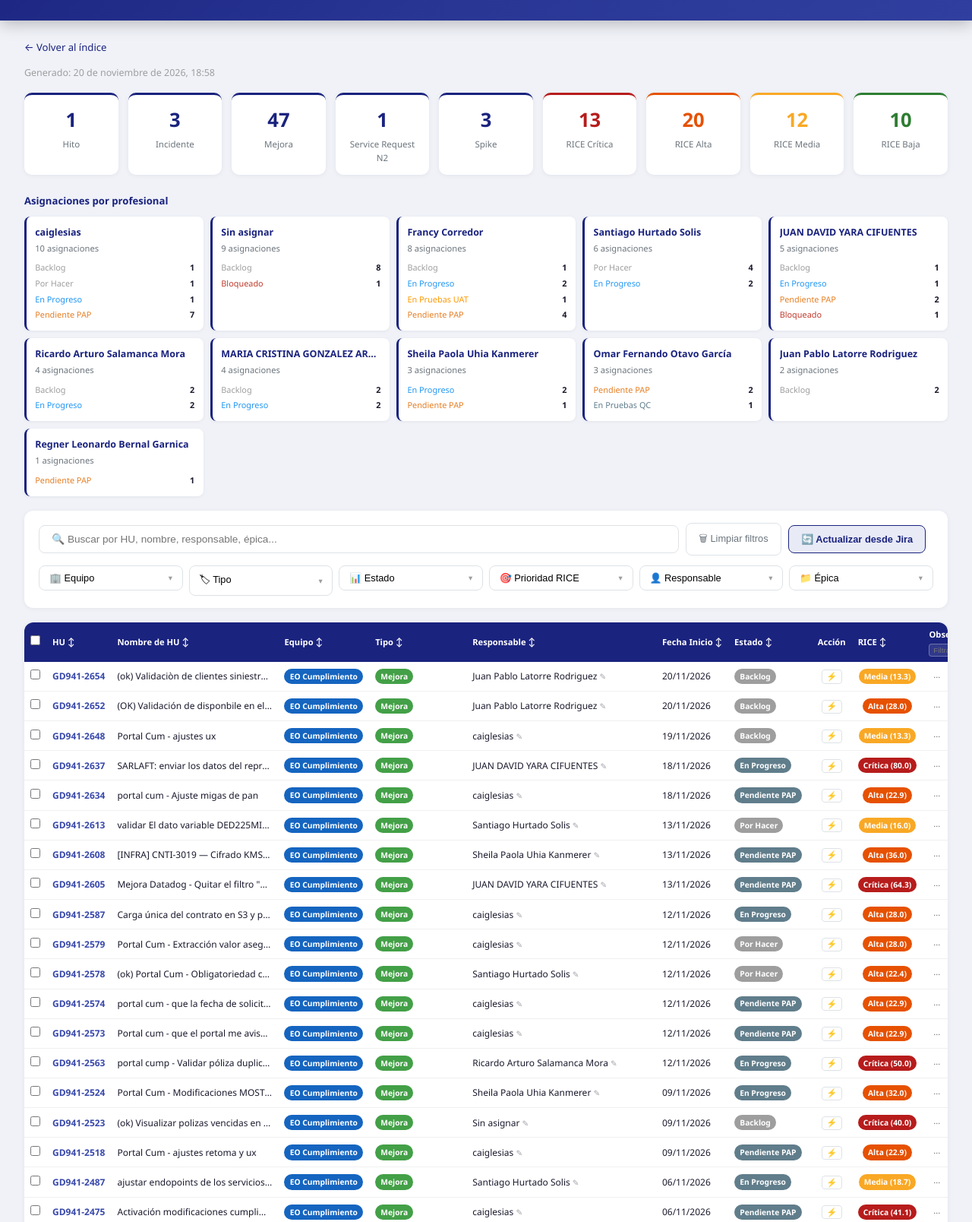
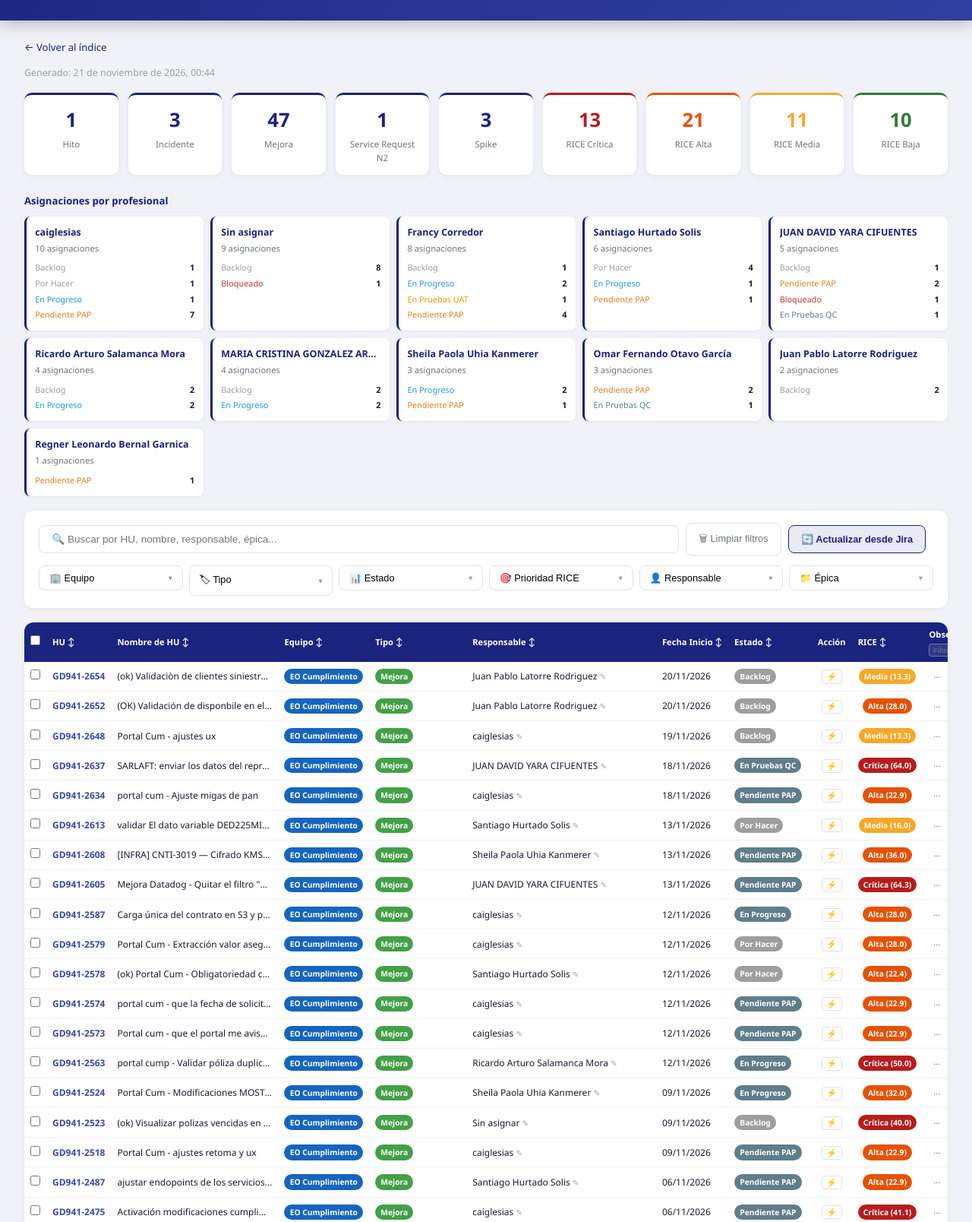
Before and after one commit to cristiancarreno-debug/mdsb-analisis, a plain HTML site: page extracto-incidencias-en-curso.html in a window 1280 px wide. Shown: the part 200-1808 px from the top of the page at 76% size. Drawn offline with Linux system fonts and the light colour scheme.

Commit message:
auto: refresh 2026-11-21 00:44 UTC

```diff
--- a/extracto-incidencias-en-curso.html
+++ b/extracto-incidencias-en-curso.html
@@ -141,7 +141,7 @@ footer{text-align:center;padding:1.2rem;color:#9e9e9e;font-size:.78rem;border-to
 </header>
 <main>
   <a href="index.html" class="back-link">← Volver al índice</a>
-  <p style="color:#9e9e9e;font-size:.78rem;margin-bottom:1rem">Generado: 20 de noviembre de 2026, 18:58</p>
+  <p style="color:#9e9e9e;font-size:.78rem;margin-bottom:1rem">Generado: 21 de noviembre de 2026, 00:44</p>
 
   <div class="kpis">
     <div class="kpi"><div class="n">1</div><div class="l">Hito</div></div>
@@ -150,8 +150,8 @@ footer{text-align:center;padding:1.2rem;color:#9e9e9e;font-size:.78rem;border-to
     <div class="kpi"><div class="n">1</div><div class="l">Service Request N2</div></div>
     <div class="kpi"><div class="n">3</div><div class="l">Spike</div></div>
     <div class="kpi" style="border-top-color:#b71c1c"><div class="n" style="color:#b71c1c">13</div><div class="l">RICE Crítica</div></div>
-    <div class="kpi" style="border-top-color:#e65100"><div class="n" style="color:#e65100">20</div><div class="l">RICE Alta</div></div>
-    <div class="kpi" style="border-top-color:#f9a825"><div class="n" style="color:#f9a825">12</div><div class="l">RICE Media</div></div>
+    <div class="kpi" style="border-top-color:#e65100"><div class="n" style="color:#e65100">21</div><div class="l">RICE Alta</div></div>
+    <div class="kpi" style="border-top-color:#f9a825"><div class="n" style="color:#f9a825">11</div><div class="l">RICE Media</div></div>
     <div class="kpi" style="border-top-color:#2e7d32"><div class="n" style="color:#2e7d32">10</div><div class="l">RICE Baja</div></div>
   </div>
 
@@ -184,15 +184,16 @@ footer{text-align:center;padding:1.2rem;color:#9e9e9e;font-size:.78rem;border-to
         <div style="font-size:.78rem;font-weight:700;color:#1a237e;margin-bottom:.1rem;white-space:nowrap;overflow:hidden;text-overflow:ellipsis" title="Santiago Hurtado Solis">Santiago Hurtado Solis</div>
         <div style="font-size:.7rem;color:#6c757d;margin-bottom:.4rem">6 asignaciones</div>
         <div style="display:flex;justify-content:space-between;font-size:.68rem;padding:.1rem 0"><span style="color:#9e9e9e">Por Hacer</span><span style="font-weight:600">4</span></div>
-        <div style="display:flex;justify-content:space-between;font-size:.68rem;padding:.1rem 0"><span style="color:#2196F3">En Progreso</span><span style="font-weight:600">2</span></div>
+        <div style="display:flex;justify-content:space-between;font-size:.68rem;padding:.1rem 0"><span style="color:#2196F3">En Progreso</span><span style="font-weight:600">1</span></div>
+        <div style="display:flex;justify-content:space-between;font-size:.68rem;padding:.1rem 0"><span style="color:#e67e22">Pendiente PAP</span><span style="font-weight:600">1</span></div>
       </div>
       <div style="background:#fff;border-radius:8px;padding:.7rem;box-shadow:0 1px 4px rgba(0,0,0,.06);border-left:3px solid #1a237e">
         <div style="font-size:.78rem;font-weight:700;color:#1a237e;margin-bottom:.1rem;white-space:nowrap;overflow:hidden;text-overflow:ellipsis" title="JUAN DAVID YARA CIFUENTES">JUAN DAVID YARA CIFUENTES</div>
         <div style="font-size:.7rem;color:#6c757d;margin-bottom:.4rem">5 asignaciones</div>
         <div style="display:flex;justify-content:space-between;font-size:.68rem;padding:.1rem 0"><span style="color:#9e9e9e">Backlog</span><span style="font-weight:600">1</span></div>
-        <div style="display:flex;justify-content:space-between;font-size:.68rem;padding:.1rem 0"><span style="color:#2196F3">En Progreso</span><span style="font-weight:600">1</span></div>
         <div style="display:flex;justify-content:space-between;font-size:.68rem;padding:.1rem 0"><span style="color:#e67e22">Pendiente PAP</span><span style="font-weight:600">2</span></div>
         <div style="display:flex;justify-content:space-between;font-size:.68rem;padding:.1rem 0"><span style="color:#c0392b">Bloqueado</span><span style="font-weight:600">1</span></div>
+        <div style="display:flex;justify-content:space-between;font-size:.68rem;padding:.1rem 0"><span style="color:#607d8b">En Pruebas QC</span><span style="font-weight:600">1</span></div>
       </div>
       <div style="background:#fff;border-radius:8px;padding:.7rem;box-shadow:0 1px 4px rgba(0,0,0,.06);border-left:3px solid #1a237e">
         <div style="font-size:.78rem;font-weight:700;color:#1a237e;margin-bottom:.1rem;white-space:nowrap;overflow:hidden;text-overflow:ellipsis" title="Ricardo Arturo Salamanca Mora">Ricardo Arturo Salamanca Mora</div>
@@ -283,10 +284,10 @@ footer{text-align:center;padding:1.2rem;color:#9e9e9e;font-size:.78rem;border-to
         <div class="fl">
           <label><input type="checkbox" class="fcb" data-filter="fStatus" value="Backlog" checked onchange="filterAll()"> <span class="fl-text">Backlog</span> <span class="fcnt">17</span> <span class="fl-only" data-fid="fStatus" data-val="Backlog">solo</span></label>
           <label><input type="checkbox" class="fcb" data-filter="fStatus" value="Bloqueado" checked onchange="filterAll()"> <span class="fl-text">Bloqueado</span> <span class="fcnt">2</span> <span class="fl-only" data-fid="fStatus" data-val="Bloqueado">solo</span></label>
-          <label><input type="checkbox" class="fcb" data-filter="fStatus" value="En Progreso" checked onchange="filterAll()"> <span class="fl-text">En Progreso</span> <span class="fcnt">12</span> <span class="fl-only" data-fid="fStatus" data-val="En Progreso">solo</span></label>
-          <label><input type="checkbox" class="fcb" data-filter="fStatus" value="En Pruebas QC" checked onchange="filterAll()"> <span class="fl-text">En Pruebas QC</span> <span class="fcnt">1</span> <span class="fl-only" data-fid="fStatus" data-val="En Pruebas QC">solo</span></label>
+          <label><input type="checkbox" class="fcb" data-filter="fStatus" value="En Progreso" checked onchange="filterAll()"> <span class="fl-text">En Progreso</span> <span class="fcnt">10</span> <span class="fl-only" data-fid="fStatus" data-val="En Progreso">solo</span></label>
+          <label><input type="checkbox" class="fcb" data-filter="fStatus" value="En Pruebas QC" checked onchange="filterAll()"> <span class="fl-text">En Pruebas QC</span> <span class="fcnt">2</span> <span class="fl-only" data-fid="fStatus" data-val="En Pruebas QC">solo</span></label>
           <label><input type="checkbox" class="fcb" data-filter="fStatus" value="En Pruebas UAT" checked onchange="filterAll()"> <span class="fl-text">En Pruebas UAT</span> <span class="fcnt">1</span> <span class="fl-only" data-fid="fStatus" data-val="En Pruebas UAT">solo</span></label>
-          <label><input type="checkbox" class="fcb" data-filter="fStatus" value="Pendiente PAP" checked onchange="filterAll()"> <span class="fl-text">Pendiente PAP</span> <span class="fcnt">17</span> <span class="fl-only" data-fid="fStatus" data-val="Pendiente PAP">solo</span></label>
+          <label><input type="checkbox" class="fcb" data-filter="fStatus" value="Pendiente PAP" checked onchange="filterAll()"> <span class="fl-text">Pendiente PAP</span> <span class="fcnt">18</span> <span class="fl-only" data-fid="fStatus" data-val="Pendiente PAP">solo</span></label>
           <label><input type="checkbox" class="fcb" data-filter="fStatus" value="Por Hacer" checked onchange="filterAll()"> <span class="fl-text">Por Hacer</span> <span class="fcnt">5</span> <span class="fl-only" data-fid="fStatus" data-val="Por Hacer">solo</span></label>
         </div>
       </div>
@@ -301,10 +302,10 @@ footer{text-align:center;padding:1.2rem;color:#9e9e9e;font-size:.78rem;border-to
           <a href="#" onclick="selectOnlyVisible('fRice');return false">&#9654; Solo visibles</a>
         </div>
         <div class="fl">
-          <label><input type="checkbox" class="fcb" data-filter="fRice" value="Alta" checked onchange="filterAll()"> <span class="fl-text">Alta</span> <span class="fcnt">20</span> <span class="fl-only" data-fid="fRice" data-val="Alta">solo</span></label>
+          <label><input type="checkbox" class="fcb" data-filter="fRice" value="Alta" checked onchange="filterAll()"> <span class="fl-text">Alta</span> <span class="fcnt">21</span> <span class="fl-only" data-fid="fRice" data-val="Alta">solo</span></label>
           <label><input type="checkbox" class="fcb" data-filter="fRice" value="Baja" checked onchange="filterAll()"> <span class="fl-text">Baja</span> <span class="fcnt">10</span> <span class="fl-only" data-fid="fRice" data-val="Baja">solo</span></label>
           <label><input type="checkbox" class="fcb" data-filter="fRice" value="Crítica" checked onchange="filterAll()"> <span class="fl-text">Crítica</span> <span class="fcnt">13</span> <span class="fl-only" data-fid="fRice" data-val="Crítica">solo</span></label>
-          <label><input type="checkbox" class="fcb" data-filter="fRice" value="Media" checked onchange="filterAll()"> <span class="fl-text">Media</span> <span class="fcnt">12</span> <span class="fl-only" data-fid="fRice" data-val="Media">solo</span></label>
+          <label><input type="checkbox" class="fcb" data-filter="fRice" value="Media" checked onchange="filterAll()"> <span class="fl-text">Media</span> <span class="fcnt">11</span> <span class="fl-only" data-fid="fRice" data-val="Media">solo</span></label>
         </div>
       </div>
     </div>
@@ -421,7 +422,7 @@ footer{text-align:center;padding:1.2rem;color:#9e9e9e;font-size:.78rem;border-to
           <td style="text-align:center"><span class="badge rice-detail" style="background:#f9a825;cursor:pointer" data-r="40" data-i="1" data-c="0.5" data-e="1.5" data-s="13.3" data-p="Media" data-risk="canal digital">Media (13.3)</span></td>
           <td><textarea class="note-input" data-key="GD941-2648" oninput="saveNote(this)" placeholder="..." rows="1"></textarea></td>
         </tr>
-        <tr data-equipo="EO Cumplimiento" data-tipo="Mejora" data-status="En Progreso" data-assignee="JUAN DAVID YARA CIFUENTES" data-epic="GD941-1929 - Disponibilidad y estabilidad PORTAL cumplimiento 2026" data-rice="Crítica">
+        <tr data-equipo="EO Cumplimiento" data-tipo="Mejora" data-status="En Pruebas QC" data-assignee="JUAN DAVID YARA CIFUENTES" data-epic="GD941-1929 - Disponibilidad y estabilidad PORTAL cumplimiento 2026" data-rice="Crítica">
           <td><input type="checkbox" class="row-select" data-key="GD941-2637" onchange="updateBulkBar()"></td>
           <td><a href="https://jirasegurosbolivar.atlassian.net/browse/GD941-2637" target="_blank" style="color:#3949ab;text-decoration:none;font-weight:600">GD941-2637</a></td>
           <td class="truncate" title="SARLAFT: enviar los datos del representante legal y del intermediario en la generación de la URL">SARLAFT: enviar los datos del representante legal y del intermediario en la generación de la URL</td>
@@ -429,9 +430,9 @@ footer{text-align:center;padding:1.2rem;color:#9e9e9e;font-size:.78rem;border-to
           <td><span class="badge" style="background:#43a047">Mejora</span></td>
           <td>JUAN DAVID YARA CIFUENTES <span style="cursor:pointer;opacity:.4;font-size:.65rem" onclick="changeAssignee('GD941-2637')" title="Cambiar responsable">&#9998;</span></td>
           <td>18/11/2026</td>
-          <td><span class="badge" style="background:#607d8b">En Progreso</span></td>
+          <td><span class="badge" style="background:#607d8b">En Pruebas QC</span></td>
           <td style="text-align:center"><button class="action-btn" onclick="openTransitions(this,'GD941-2637')" title="Cambiar estado">⚡</button></td>
-          <td style="text-align:center"><span class="badge rice-detail" style="background:#b71c1c;cursor:pointer" data-r="80" data-i="3" data-c="1.0" data-e="3" data-s="80.0" data-p="Crítica" data-risk="SARLAFT/cumplimiento normativo">Crítica (80.0)</span></td>
+          <td style="text-align:center"><span class="badge rice-detail" style="background:#b71c1c;cursor:pointer" data-r="80" data-i="3" data-c="0.8" data-e="3" data-s="64.0" data-p="Crítica" data-risk="SARLAFT/cumplimiento normativo">Crítica (64.0)</span></td>
           <td><textarea class="note-input" data-key="GD941-2637" oninput="saveNote(this)" placeholder="..." rows="1"></textarea></td>
         </tr>
         <tr data-equipo="EO Cumplimiento" data-tipo="Mejora" data-status="Pendiente PAP" data-assignee="caiglesias" data-epic="GD941-1856 - Mejoras - Nueva Plataforma de cumplimiento" data-rice="Alta">
@@ -603,7 +604,7 @@ footer{text-align:center;padding:1.2rem;color:#9e9e9e;font-size:.78rem;border-to
           <td style="text-align:center"><span class="badge rice-detail" style="background:#e65100;cursor:pointer" data-r="40" data-i="1" data-c="0.6" data-e="1.0499999999999998" data-s="22.9" data-p="Alta" data-risk="canal digital">Alta (22.9)</span></td>
           <td><textarea class="note-input" data-key="GD941-2518" oninput="saveNote(this)" placeholder="..." rows="1"></textarea></td>
         </tr>
-        <tr data-equipo="EO Cumplimiento" data-tipo="Mejora" data-status="En Progreso" data-assignee="Santiago Hurtado Solis" data-epic="GD941-1856 - Mejoras - Nueva Plataforma de cumplimiento" data-rice="Media">
+        <tr data-equipo="EO Cumplimiento" data-tipo="Mejora" data-status="Pendiente PAP" data-assignee="Santiago Hurtado Solis" data-epic="GD941-1856 - Mejoras - Nueva Plataforma de cumplimiento" data-rice="Alta">
           <td><input type="checkbox" class="row-select" data-key="GD941-2487" onchange="updateBulkBar()"></td>
           <td><a href="https://jirasegurosbolivar.atlassian.net/browse/GD941-2487" target="_blank" style="color:#3949ab;text-decoration:none;font-weight:600">GD941-2487</a></td>
           <td class="truncate" title="ajustar endopoints de los servicios de analitica para el nuevo portal">ajustar endopoints de los servicios de analitica para el nuevo portal</td>
@@ -611,9 +612,9 @@ footer{text-align:center;padding:1.2rem;color:#9e9e9e;font-size:.78rem;border-to
           <td><span class="badge" style="background:#43a047">Mejora</span></td>
           <td>Santiago Hurtado Solis <span style="cursor:pointer;opacity:.4;font-size:.65rem" onclick="changeAssignee('GD941-2487')" title="Cambiar responsable">&#9998;</span></td>
           <td>06/11/2026</td>
-          <td><span class="badge" style="background:#607d8b">En Progreso</span></td>
+          <td><span class="badge" style="background:#607d8b">Pendiente PAP</span></td>
           <td style="text-align:center"><button class="action-btn" onclick="openTransitions(this,'GD941-2487')" title="Cambiar estado">⚡</button></td>
-          <td style="text-align:center"><span class="badge rice-detail" style="background:#f9a825;cursor:pointer" data-r="40" data-i="1" data-c="0.7" data-e="1.5" data-s="18.7" data-p="Media" data-risk="canal digital">Media (18.7)</span></td>
+          <td style="text-align:center"><span class="badge rice-detail" style="background:#e65100;cursor:pointer" data-r="40" data-i="1" data-c="0.6" data-e="1.0499999999999998" data-s="22.9" data-p="Alta" data-risk="canal digital">Alta (22.9)</span></td>
           <td><textarea class="note-input" data-key="GD941-2487" oninput="saveNote(this)" placeholder="..." rows="1"></textarea></td>
         </tr>
         <tr data-equipo="EO Cumplimiento" data-tipo="Mejora" data-status="Pendiente PAP" data-assignee="caiglesias" data-epic="GD941-1856 - Mejoras - Nueva Plataforma de cumplimiento" data-rice="Crítica">
@@ -1974,7 +1975,7 @@ footer{text-align:center;padding:1.2rem;color:#9e9e9e;font-size:.78rem;border-to
   </script>
 </main>
 <footer>
-  Generado automáticamente desde Jira · 20 de noviembre de 2026, 18:58 · Seguros Bolívar · Tribu Empresas
+  Generado automáticamente desde Jira · 21 de noviembre de 2026, 00:44 · Seguros Bolívar · Tribu Empresas
 </footer>
 </body>
 </html>
```
Also changed, not shown: incidencias_en_curso.json (+8 -8 lines).
